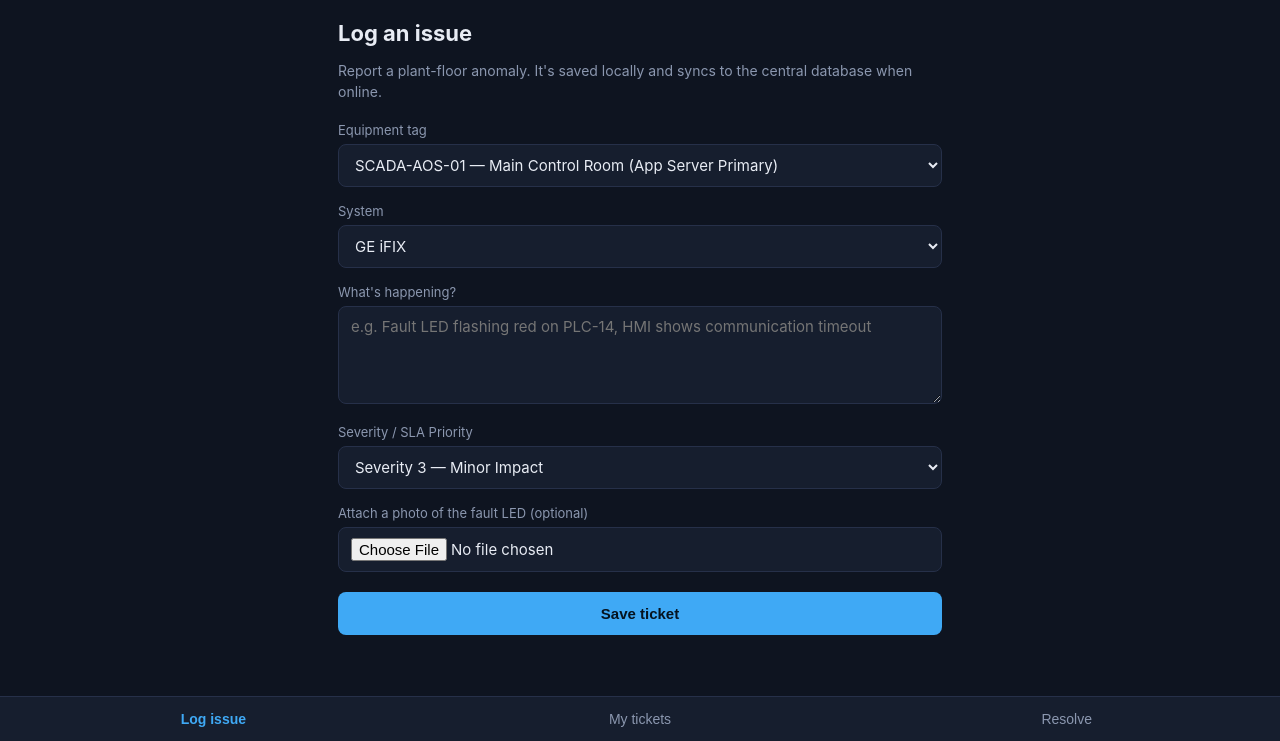
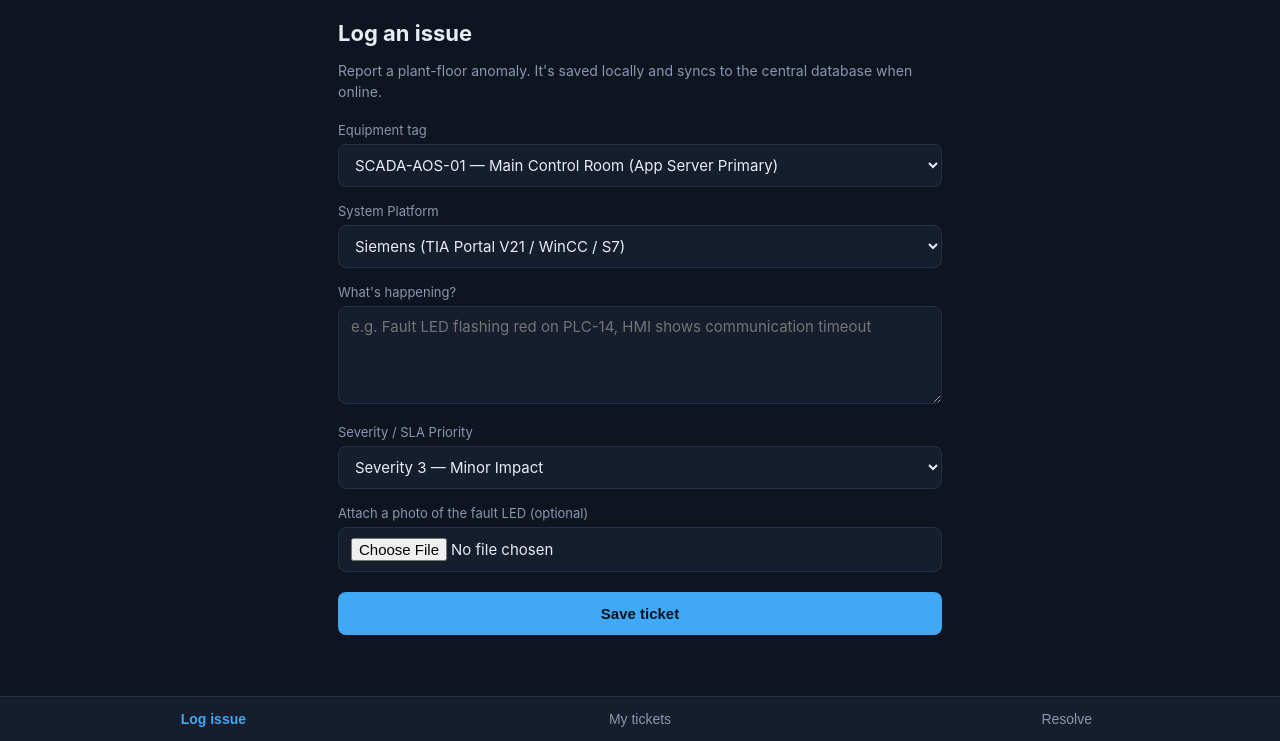
Before and after one commit to githubbest729/SCADA-SupportDesk, a website with bundled scripts: page index.html in a window 1280 px wide. Shown: the part 59-800 px from the top of the page. Built offline with nearby package versions, Linux system fonts and the light colour scheme.

Commit message:
Update index.html

```diff
--- a/index.html
+++ b/index.html
@@ -24,11 +24,16 @@
     <label for="equipmentTag">Equipment tag</label>
     <select id="equipmentTag"></select>
 
-    <label for="system">System</label>
+  <label for="system">System Platform</label>
     <select id="system">
-      <option value="iFIX">GE iFIX</option>
-      <option value="Wonderware">Wonderware</option>
-      <option value="TIA Portal V21">Siemens TIA Portal V21</option>
+      <option value="Siemens">Siemens (TIA Portal V21 / WinCC / S7)</option>
+      <option value="Rockwell">Rockwell Automation (Allen-Bradley / CompactLogix)</option>
+      <option value="Schneider">Schneider Electric (EcoStruxure)</option>
+      <option value="ABB">ABB (800xA / Freelance)</option>
+      <option value="GE">GE (Proficy / iFIX)</option>
+      <option value="AVEVA">Wonderware / AVEVA System Platform</option>
+      <option value="Network">OT Network & Power Infrastructure</option>
+      <option value="LSS">Life Safety & Fire Systems (LSS)</option>
     </select>
 
     <label for="description">What's happening?</label>
```
